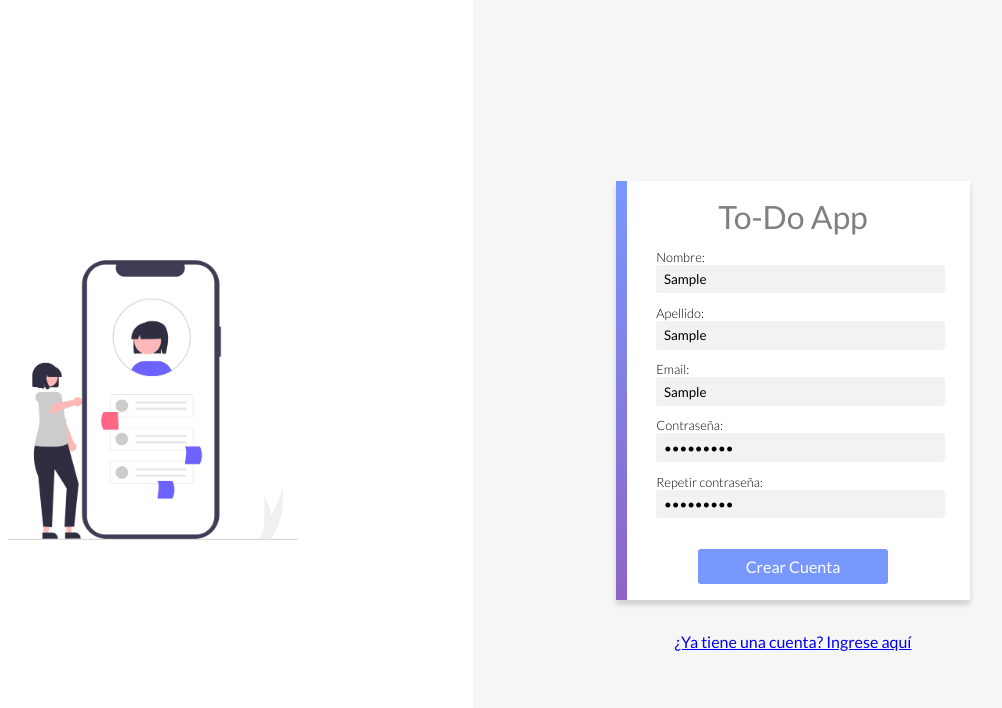
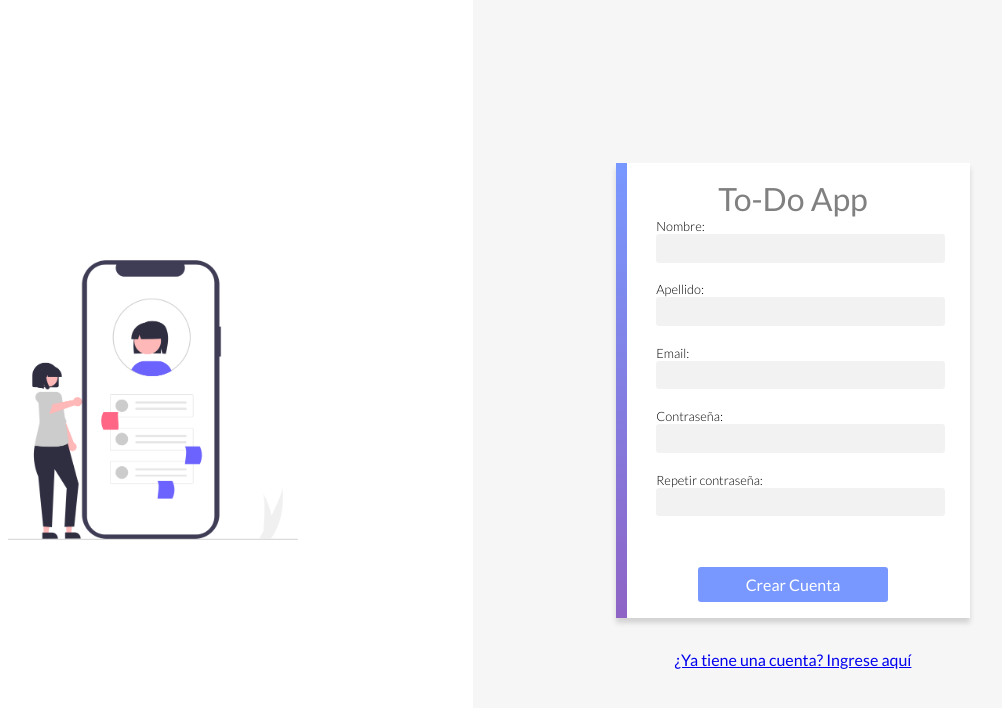
Before and after one commit to cristiannd/to-do-app, a plain HTML site: page signup.html in a window 1280 px wide. Both pictures are taken after typing "Sample", "Sample", "Sample", "Sample123", "Sample123" into the empty fields and a click on the button "Crear Cuenta". Shown: the whole page, without its empty margins (167-1169 px from the left). Drawn offline with Linux system fonts and the light colour scheme; no server answers.

Commit message:
Verificacion y normalizacion del signup mas envios de datos a la API

```diff
--- a/scripts/signup.js
+++ b/scripts/signup.js
@@ -1,22 +1,105 @@
 window.addEventListener('load', function(){
-  const registro = this.document.forms[0];
+  const register = document.forms[0];
+  const url = "https://ctd-todo-api.herokuapp.com/v1"
 
-  const nombre = document.querySelector("#nombre");
-  const apellido = document.querySelector("#apellido");
+  const firstName = document.querySelector("#nombre");
+  const lastName = document.querySelector("#apellido");
   const email = document.querySelector("#email");
   const password1 = document.querySelector("#password1");
   const password2 = document.querySelector("#password2");
 
-  registro.addEventListener('submit', function(event){
-    event.preventDefault();
-    validarNombre(nombre);
+  const errorName = document.querySelector("#errorName");
+  const errorLastName = document.querySelector("#errorLastName");
+  const errorEmail = document.querySelector("#errorEmail");
+  const errorPassword1 = document.querySelector("#errorMessagePass1");
+  const errorPassword2 = document.querySelector("#errorMessagePass2");
+
+  const userRegister = {
+    firstName: "",
+    lastName: "",
+    email: "",
+    password: ""
+  }
+
+  register.addEventListener('submit', e => {
+    e.preventDefault();
+
+    isFirstNameValid();
+    isLastNameValid();
+    isEmailValid();
+    isPasswordValid();
+
+    succesfulRegistration();
   });
 
-  function validarNombre(nombre) {
-    if(nombre.value.length === 0) console.log("El nombre no puede estar vacío");
+  const isFirstNameValid = () => {
+    if(firstName.value.length === 0) {
+      errorName.innerText = "El campo no puede quedar vacío";
+    } else {
+      errorName.innerText = "";
+      userRegister.firstName = firstName.value;
+    }
+  }
 
-    for(let i=0; i<nombre.value.length; i++){
-      if(nombre.value[i] === "0" || nombre.value[i] === "1" || nombre.value[i] === "2" || nombre.value[i] === "3" || nombre.value[i] === "4" || nombre.value[i] === "5" || nombre.value[i] === "6" || nombre.value[i] === "7" || nombre.value[i] === "8" || nombre.value[i] === "9") console.log("El campo nombre no puede contener números")
+  const isLastNameValid = () => {
+    if(lastName.value.length === 0) {
+      errorLastName.innerText = "El campo no puede quedar vacío";
+    } else {
+      errorLastName.innerText = "";
+      userRegister.lastName = lastName.value;
+    }
+  }
+
+  const isEmailValid = () => {
+    if(email.value.length === 0) {
+      errorEmail.innerText = "El campo no puede quedar vacío";
+    } else {
+      errorEmail.innerText = "";
+      userRegister.email = email.value;
+    }
+  }
+
+  const isPasswordValid = () => {
+    if(password1.value.length === 0) {
+      errorPassword1.innerText = "El campo no puede quedar vacío";
+    } else {
+      errorPassword1.innerText = "";
+    }
+
+    if(password2.value.length === 0) {
+      errorPassword2.innerText = "El campo no puede quedar vacío";
+      return;
+    } else {
+      errorPassword2.innerText = "";
+    }
+
+    if(password1.value !== password2.value) {
+      errorPassword1.innerText = "Las contraseñas deben coincidir";
+      errorPassword2.innerText = "Las contraseñas deben coincidir";
+      return;
+    } else {
+      errorPassword1.innerText = "";
+      errorPassword2.innerText = "";
+      userRegister.password = password2.value;
+    }
+  }
+
+  const succesfulRegistration = () => {
+    if(userRegister.firstName.length > 0 && userRegister.lastName.length > 0 && userRegister.email.length > 0 && userRegister.password.length > 0) {
+      const settings = {
+        method: "POST",
+        body: JSON.stringify(userRegister),
+        headers: {
+          "Content-Type": "application/json"
+        }
+      }
+
+      fetch(`${url}/users`, settings)
+        .then(res => res.json())
+        .then(res => console.log(res))
+        .catch(e => console.log(e))
+
+      register.reset();
     }
   }
 })
--- a/signup.html
+++ b/signup.html
@@ -1,23 +1,16 @@
 <!DOCTYPE html>
 <html lang="es">
-
   <head>
     <meta charset="UTF-8">
     <meta http-equiv="X-UA-Compatible" content="IE=edge">
     <meta name="viewport" content="width=device-width, initial-scale=1.0">
-  <title>ToDo</title>
-
-  <!-- ---------------- estilos compartidos de login y signup ---------------- -->
     <link rel="stylesheet" href="styles/ingreso.css">
-
-  <!-- ---------------------- logica aplicada en register -------------------- -->
+    <link rel="stylesheet" href="styles/error-message.css">
     <!-- <script src="/scripts/utils.js"></script> -->
     <script src="/scripts/signup.js"></script>
-
+    <title>ToDo</title>
   </head>
-
   <body>
-
     <div class="left">
       <img src="./assets/persona-signup.png" alt="">
     </div>
@@ -29,24 +22,33 @@
 
         <label>
           Nombre:
-        <input type="text" id="nombre">
+          <input type="text" id="nombre" class="input-form-register">
         </label>
+        <span class="errorMessage" id="errorName"></span>
+
         <label>
           Apellido:
-        <input type="text" id="apellido">
+          <input type="text" id="apellido" class="input-form-register">
         </label>
+        <span class="errorMessage" id="errorLastName"></span>
+
         <label>
           Email:
-        <input type="text" id="email">
+          <input type="text" id="email" class="input-form-register">
         </label>
+        <span class="errorMessage" id="errorEmail"></span>
+
         <label>
           Contraseña:
-        <input type="password" id="password1">
+          <input type="password" id="password1" class="input-form-register">
         </label>
+        <span class="errorMessage" id="errorMessagePass1"></span>
+
         <label>
           Repetir contraseña:
-        <input type="password" id="password2">
+          <input type="password" id="password2" class="input-form-register">
         </label>
+        <span class="errorMessage" id="errorMessagePass2"></span>
 
         <button type="submit">Crear Cuenta</button>
       </form>
@@ -54,7 +56,5 @@
         <a href="index.html">¿Ya tiene una cuenta? Ingrese aquí</a>
       </div>
     </div>
-
   </body>
-
 </html>
--- /dev/null
+++ b/styles/error-message.css
@@ -0,0 +1,7 @@
+.errorMessage {
+  font-size: 12px;
+  color: rgb(230, 0, 0);
+  width: 100%;
+  height: 15px;
+  margin-bottom: 5px;
+}
--- a/styles/ingreso.css
+++ b/styles/ingreso.css
@@ -51,7 +51,6 @@ label {
   width: 100%;
   font-weight: 300;
   margin-bottom: -.1em;
-  margin-top: 1em;
   font-size: .8em;
 }
 
```
Lines whose indentation alone changed are shown as unchanged.
